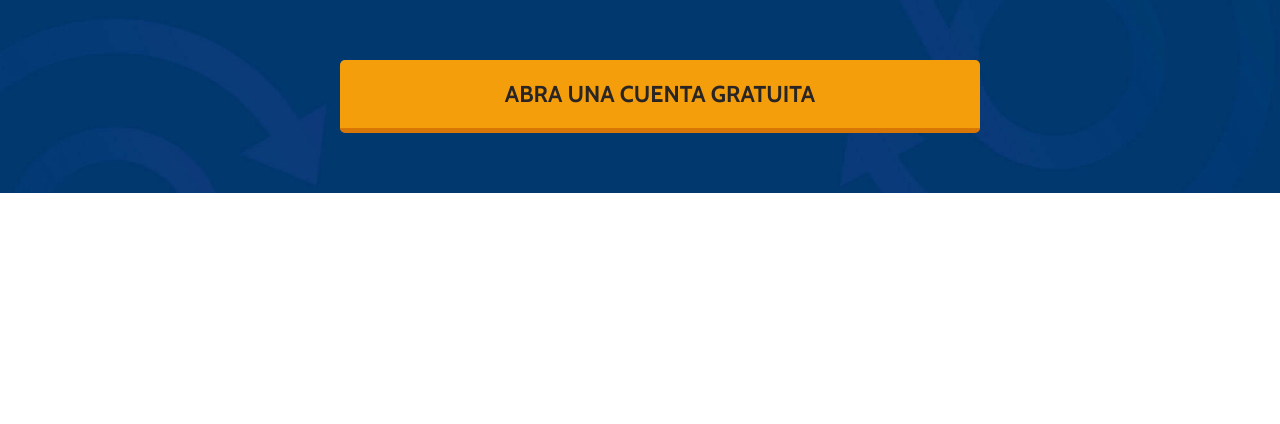
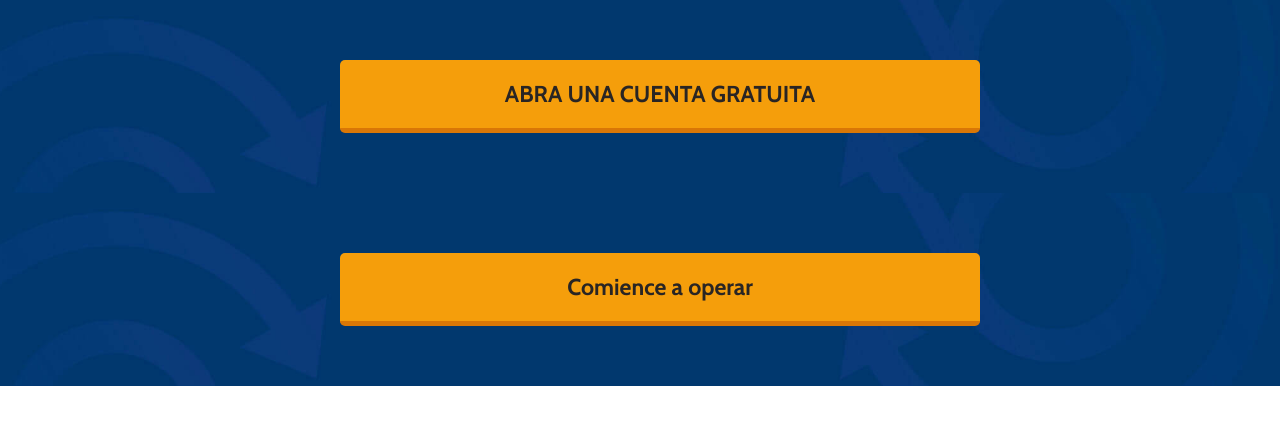
Before and after one commit to queenMedia/bitcoincode, a React (Create React App) app: page / in a window 1280 px wide. Shown: the top 424 px of the page. Built offline with nearby package versions, Linux system fonts and the light colour scheme.

Commit message:
FEAT: added a second section

```diff
--- a/public/index.html
+++ b/public/index.html
@@ -45,5 +45,9 @@
       To begin the development, run `npm start` or `yarn start`.
       To create a production bundle, use `npm run build` or `yarn build`.
     -->
+    <link rel="preconnect" href="https://fonts.googleapis.com">
+    <link rel="preconnect" href="https://fonts.gstatic.com" crossorigin>
+    <link href="https://fonts.googleapis.com/css2?family=Cabin:ital,wght@0,400;0,500;0,600;0,700;1,400;1,500;1,600;1,700&display=swap" rel="stylesheet">
+
   </body>
 </html>
--- a/src/App.js
+++ b/src/App.js
@@ -1,10 +1,12 @@
 import './App.css';
 import { FreeAccount } from "./sections/freeaccount/freeaccount"
+import { InitOperating } from "./sections/initoperating/initoperating"
 
 function App() {
   return (
     <div className="App">
       <FreeAccount />
+      <InitOperating />
     </div>
   );
 }
--- a/src/sections/freeaccount/freeaccount.css
+++ b/src/sections/freeaccount/freeaccount.css
@@ -28,6 +28,8 @@
     text-align: center;
     text-decoration: none;
     transition: all .3s ease-in-out;
+}
+.free-container .button-free a {
     text-transform: uppercase;
 }
 .free-container .button a:hover{
--- a/src/sections/freeaccount/freeaccount.jsx
+++ b/src/sections/freeaccount/freeaccount.jsx
@@ -3,7 +3,7 @@ import "./freeaccount.css";
 export const FreeAccount = () => {
   return (
     <section className="free-container">
-      <div className="button">
+      <div className="button button-free">
         <a href="/"> Abra una cuenta gratuita</a>
       </div>
     </section>
--- /dev/null
+++ b/src/sections/initoperating/initoperating.jsx
@@ -0,0 +1,11 @@
+import "./initoperating.css";
+
+export const InitOperating = () => {
+  return (
+    <section className="free-container">
+        <div className="button">
+            <a href="/">Comience a operar</a>
+        </div>
+    </section>
+  );
+};
```
Also changed, not shown: src/sections/initoperating/initoperating.css (added).
